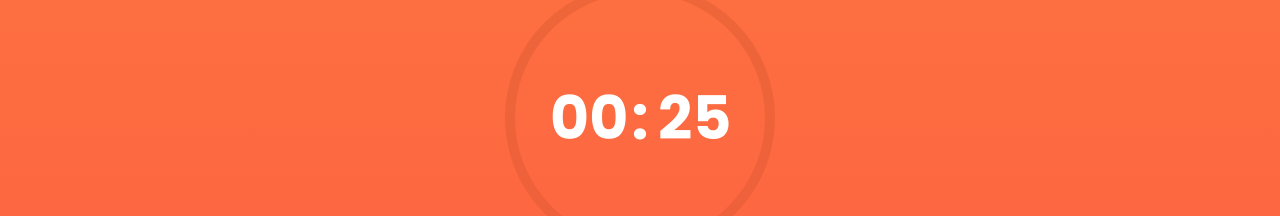
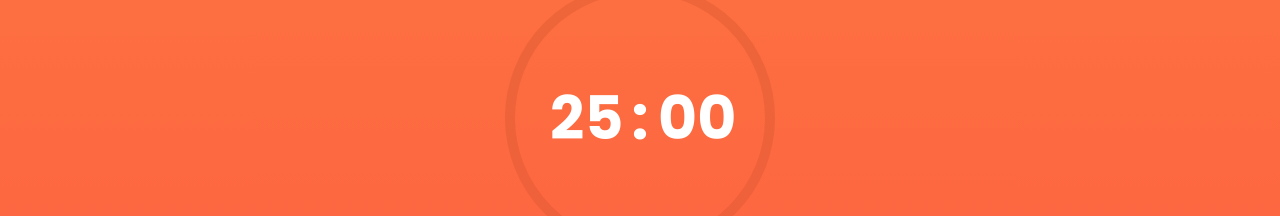
Before and after one commit to aiibe/timer, a React (Vite) app: page / in a window 1280 px wide. Shown: the part 292-508 px from the top of the page. Built offline with nearby package versions, Linux system fonts and the light colour scheme.

Commit message:
fix default time

```diff
--- a/src/com/App.jsx
+++ b/src/com/App.jsx
@@ -4,7 +4,7 @@ import { Play, Reset, Pause } from '../icons'
 import Ring from './Ring'
 import Alarm from '../assets/bell.ogg'
 
-const defaultTime = 25
+const defaultTime = 25 * 60
 
 export default function App() {
 	const interval = useRef()
```
